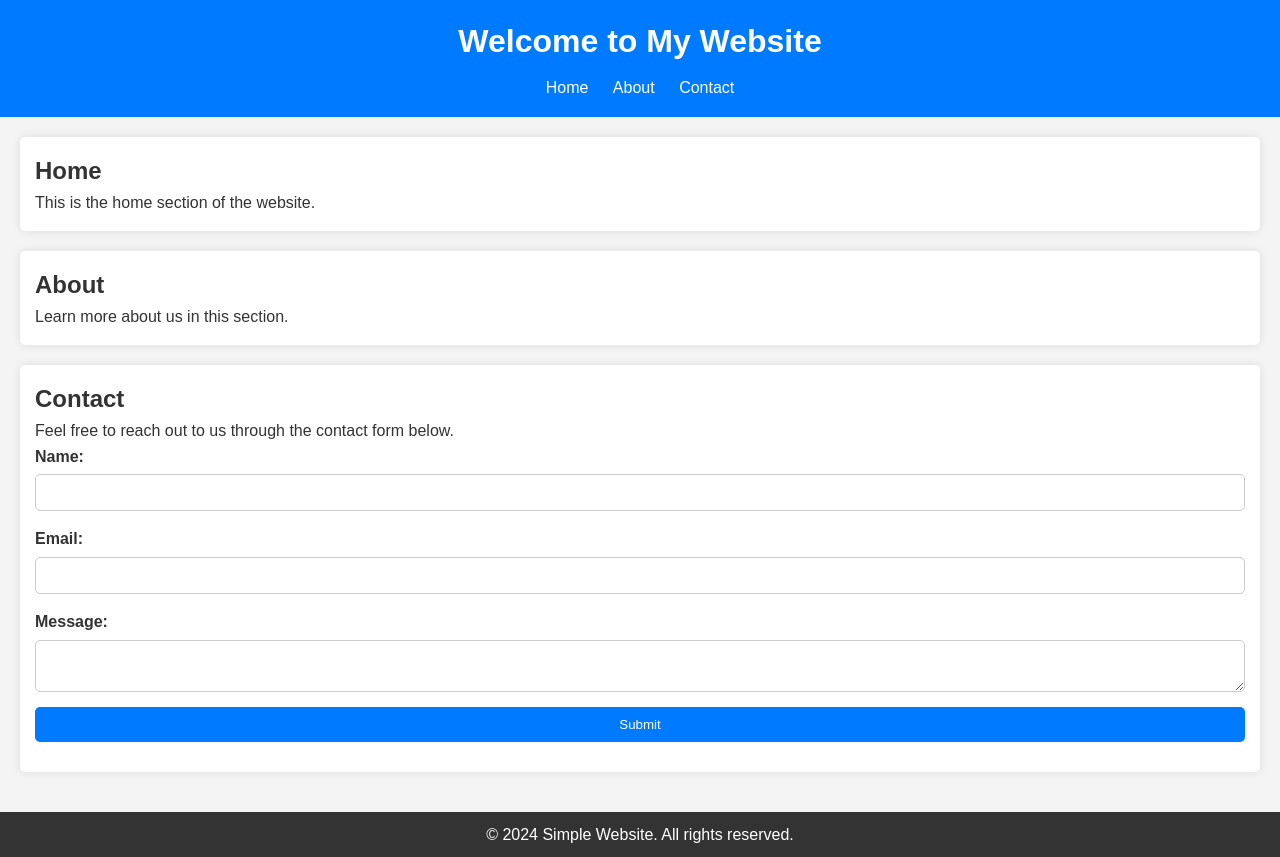
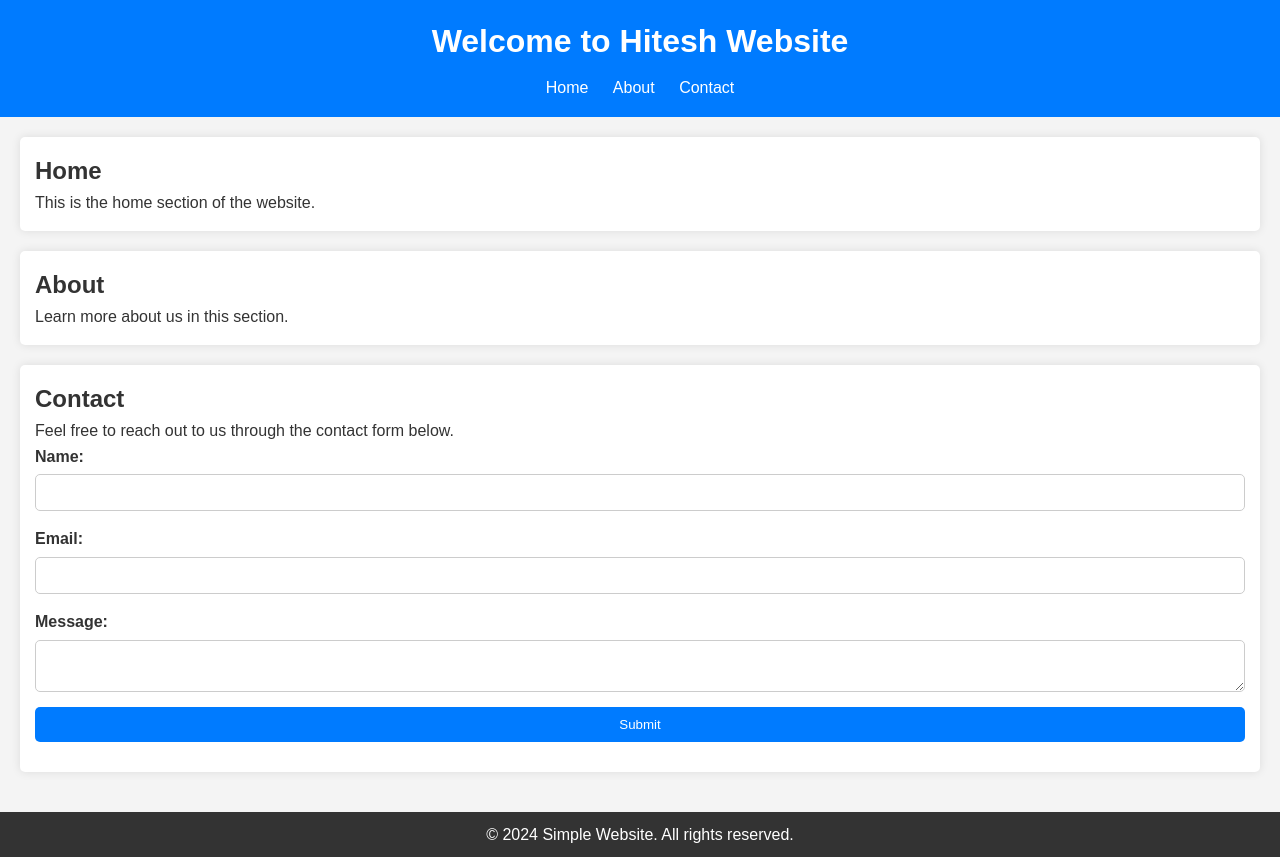
Before and after one commit to GSHitesh/Demo, a plain HTML site: page index.html in a window 1280 px wide. Drawn offline with Linux system fonts and the light colour scheme.

Commit message:
Updated the website title

```diff
--- a/index.html
+++ b/index.html
@@ -3,12 +3,12 @@
 <head>
     <meta charset="UTF-8">
     <meta name="viewport" content="width=device-width, initial-scale=1.0">
-    <title>Simple Website</title>
+    <title>Hitesh Website</title>
     <link rel="stylesheet" href="style.css">
 </head>
 <body>
     <header>
-        <h1>Welcome to My Website</h1>
+        <h1>Welcome to Hitesh Website</h1>
         <nav>
             <ul>
                 <li><a href="#home">Home</a></li>
```
